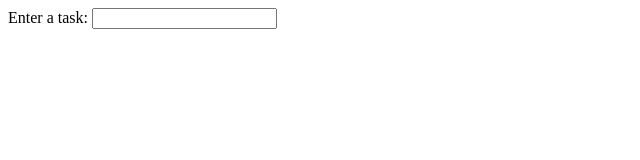
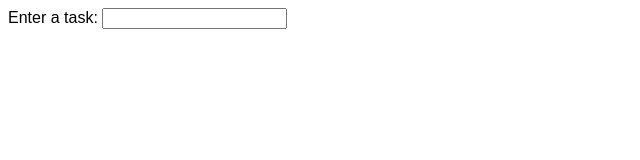
Before and after one commit to iamNNP/iamNNP.github.io, a website: page index.html in a window 1280 px wide. Shown: the full height of the page, 0-640 px from the left. Drawn offline with Linux system fonts and the light colour scheme.

Commit message:
Add simple font

```diff
--- a/styles.css
+++ b/styles.css
@@ -1,5 +1,5 @@
-textarea {
-    resize:both;
+label, li, input[type=text] {
+    font-family: Arial, Helvetica, sans-serif;
 }
 
 input[type=checkbox] {
```
